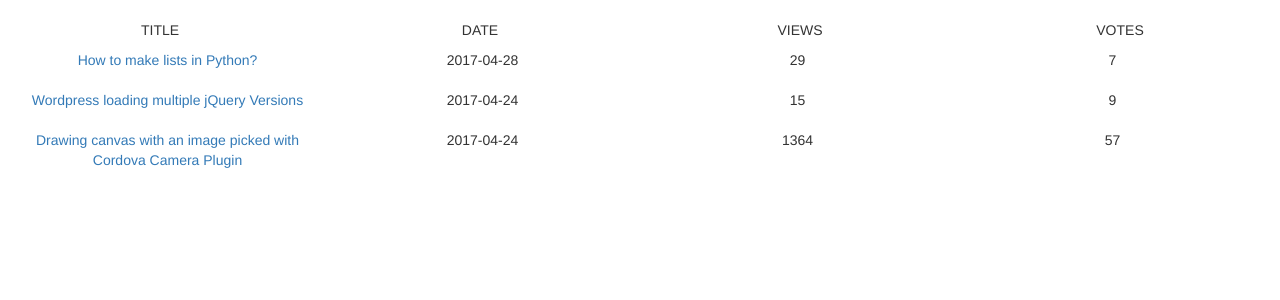
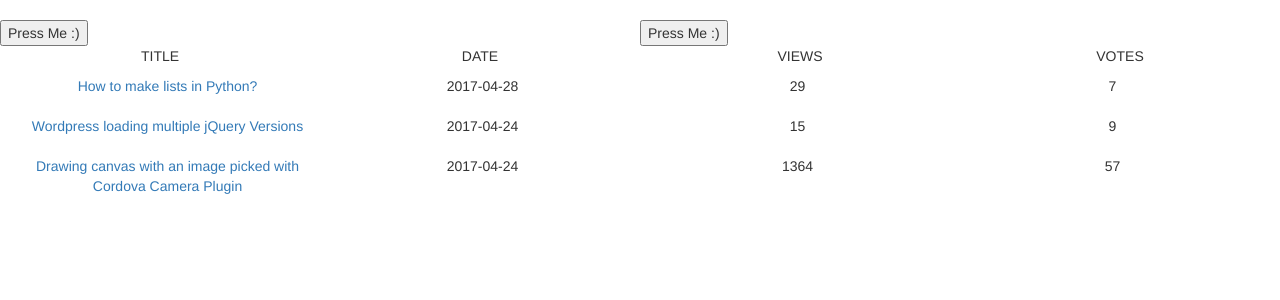
Before and after one commit to Dusernajder/ask_mate_teamproject, a Flask app: page / in a window 1280 px wide. Shown: the part 52-352 px from the top of the page. Run offline with Flask 2, Linux system fonts and the light colour scheme; some libraries are stand-ins or nearby versions.

Commit message:
butts :)

```diff
--- a/static/theme.css
+++ b/static/theme.css
@@ -1,3 +1,8 @@
+.order_buttons{
+    display: grid;
+    grid-template-columns: 1fr 1fr;
+}
+
 
 #headers {
     display: grid;
@@ -33,31 +38,5 @@
     padding: 10px;
 }
 
+
 /* Here is where the fun ends */
-
-/*.grid{*/
-/*    margin: 10px;*/
-/*    padding-top: 10px;*/
-/*    display: grid;*/
-/*    grid-template-rows: minmax(2em, auto);*/
-/*}*/
-
-/*#content{*/
-/*    display: grid;*/
-/*    grid-template-columns: 1fr 1fr;*/
-/*    text-align: center;*/
-/*    margin-left: 10%;*/
-/*    margin-right: 10%;*/
-/*}*/
-
-/*#info{*/
-/*    margin: auto;*/
-/*    display: grid;*/
-/*    grid-template-columns: 1fr 1fr 1fr;*/
-/*}*/
-
-/*#headers{*/
-/*    display: grid;*/
-/*    grid-template-columns: 1fr 1fr;*/
-/*    text-align: center;*/
-/*}*/
--- a/templates/home.html
+++ b/templates/home.html
@@ -2,6 +2,14 @@
 
 {% block content %}
     <div class="list_grid">
+        <div class="order_buttons">
+            <div>
+                <button>Press Me :)</button>
+            </div>
+            <div>
+                <button>Press Me :)</button>
+            </div>
+        </div>
         <div id="headers">
             {% for header in headers %}
                 <div>{{ header }}</div>
```
